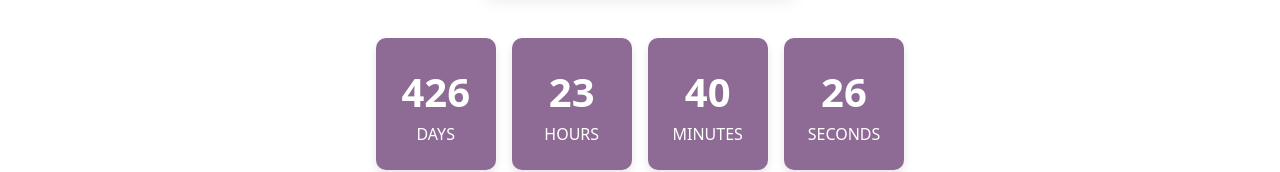
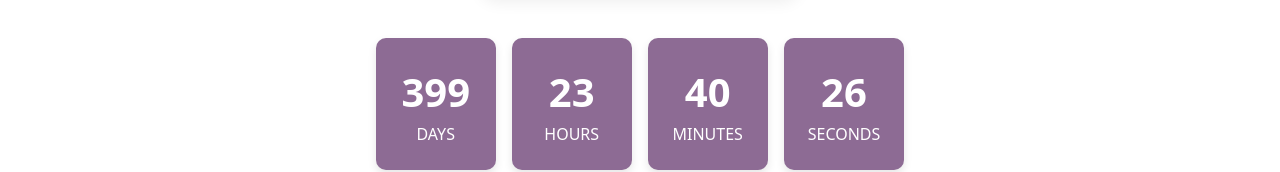
Before and after one commit to Abejide1/RSVP, a React (Create React App) app in the folder david-sukeina-wedding/: page / in a window 1280 px wide. Shown: the part 1158-1330 px from the top of the page. Built offline with nearby package versions, Linux system fonts and the light colour scheme; no server answers.

Commit message:
Change date

```diff
--- a/david-sukeina-wedding/src/pages/Home.js
+++ b/david-sukeina-wedding/src/pages/Home.js
@@ -126,7 +126,7 @@ const CountdownContainer = styled.div`
 `;
 
 // You would need to replace these with actual wedding details
-const weddingDate = new Date('2026-08-06T16:00:00');
+const weddingDate = new Date('2026-07-10T16:00:00');
 const weddingLocation = 'Tangier, Morocco';
 
 const Home = () => {
@@ -177,11 +177,20 @@ const Home = () => {
           <FaMapMarkerAlt style={{ marginRight: '0.5rem' }} />
           {weddingLocation}
         </p>
-        <Link to="/create-account">
-          <Button variant="primary" size="lg" className="mt-4">
-            RSVP Now
-          </Button>
-        </Link>
+        {/* RSVP Now button: /rsvp if logged in, /create-account if not */}
+        {typeof window !== 'undefined' && localStorage.getItem('userLoggedIn') === 'true' ? (
+          <Link to="/rsvp">
+            <Button variant="primary" size="lg" className="mt-4">
+              RSVP Now
+            </Button>
+          </Link>
+        ) : (
+          <Link to="/create-account">
+            <Button variant="primary" size="lg" className="mt-4">
+              RSVP Now
+            </Button>
+          </Link>
+        )}
       </HeroSection>
 
       <StyledSection>
```
